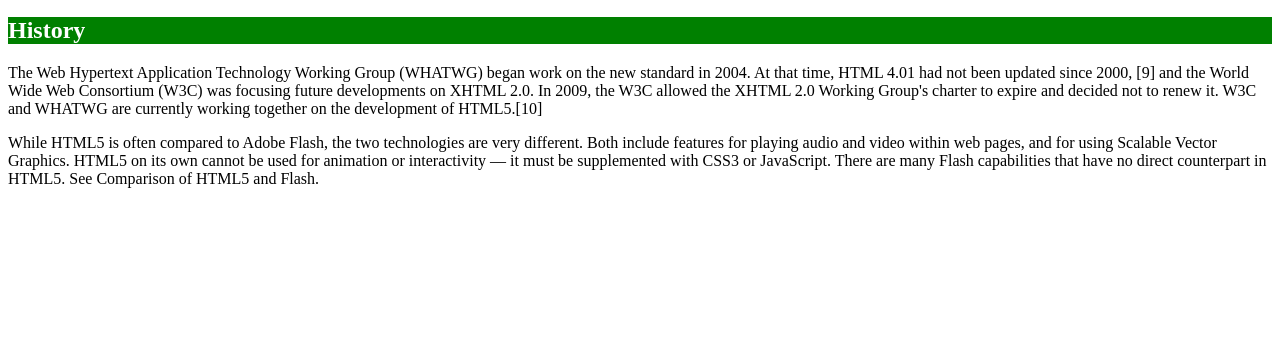
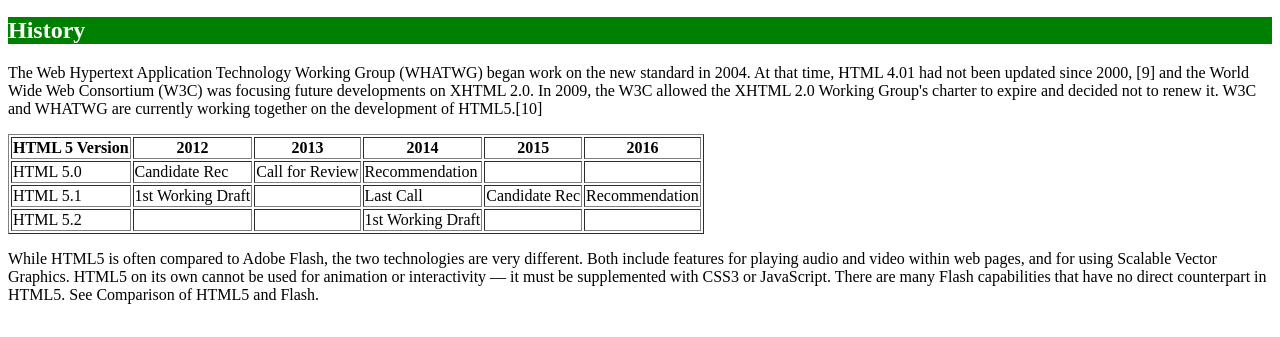
Before and after one commit to iproduct/web-design-2015, a plain HTML site: page HTML5_Hello/public_html/index.html in a window 1280 px wide. Shown: the part 463-800 px from the top of the page. Drawn offline with Linux system fonts and the light colour scheme.

Commit message:
Web Design lesson 04 - HTML Table added

```diff
--- a/HTML5_Hello/public_html/index.html
+++ b/HTML5_Hello/public_html/index.html
@@ -29,7 +29,7 @@
         <h2 id="intro" class="section_heading">Introduction</h2>
         <a href="img/world.jpg" target="_blank">
             <img id="world_image" src="img/world_300.jpg" alt="Picture of the world continents"
-                title="World Wide Web">
+                 title="World Wide Web">
         </a>
         <p>HTML 5 is a core technology markup language of the Internet used for
             structuring and presenting content for the World Wide Web. As of
@@ -75,6 +75,47 @@
             not to renew it. W3C and WHATWG are currently working
             together on the development of HTML5.[10]
         </p>
+
+        <table id="versions_table" border="1">
+            <thead>
+                <tr>
+                    <th>HTML 5 Version</th>
+                    <th>2012</th>
+                    <th>2013</th>
+                    <th>2014</th>
+                    <th>2015</th>
+                    <th>2016</th>
+                </tr>
+            </thead>
+            <tbody>
+                <tr>
+                    <td>HTML 5.0</td>
+                    <td>Candidate Rec</td>
+                    <td>Call for Review</td>
+                    <td>Recommendation</td>
+                    <td></td>
+                    <td></td>
+                </tr>
+                <tr>
+                    <td>HTML 5.1</td>
+                    <td>1st Working Draft</td>
+                    <td></td>
+                    <td>Last Call</td>
+                    <td>Candidate Rec</td>
+                    <td>Recommendation</td>
+                </tr>
+                <tr>
+                    <td>HTML 5.2</td>
+                    <td></td>
+                    <td></td>
+                    <td>1st Working Draft</td>
+                    <td></td>
+                    <td></td>
+                </tr>
+            </tbody>
+        </table>
+
+
         <p>While HTML5 is often compared to Adobe Flash, the two
             technologies are very different. Both include features for
             playing audio and video within web pages, and for using
```
